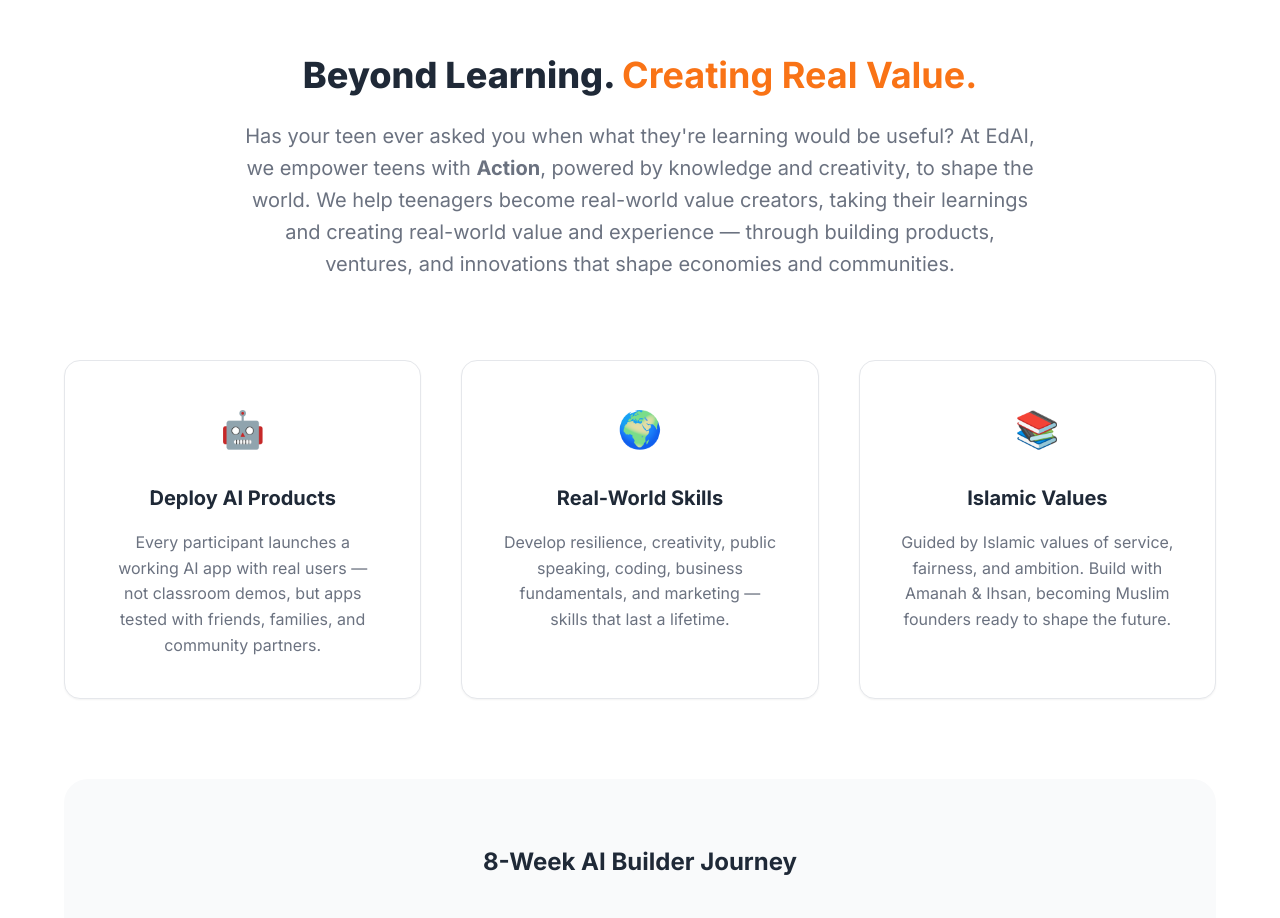
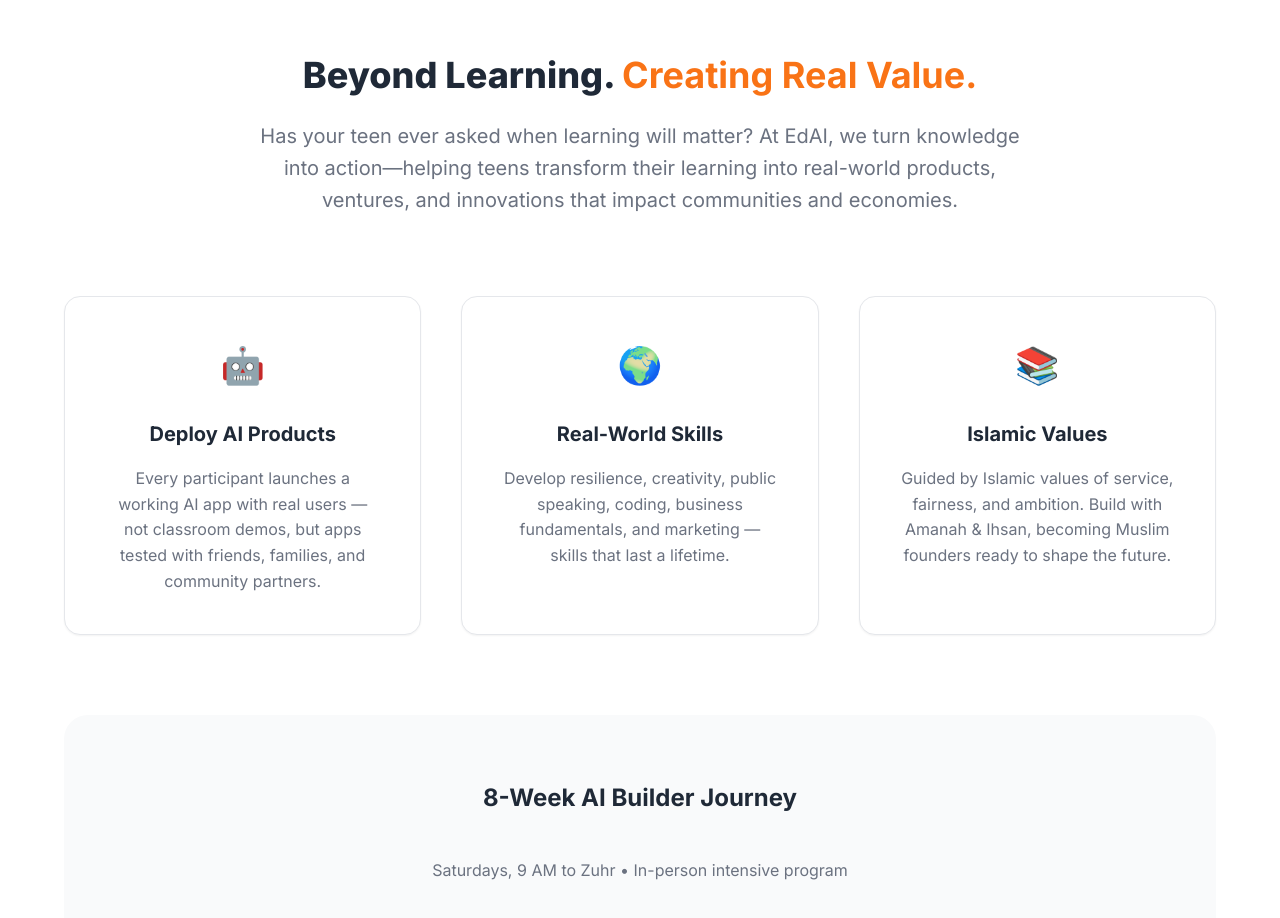
Before and after one commit to aidrisedai/edai-accelerator-landing-, a website: page index.html in a window 1280 px wide. Shown: the part 840-1758 px from the top of the page. Drawn offline with Linux system fonts and the light colour scheme.

Commit message:
Refine program overview to shorter, more impactful version
- Streamline question: 'Has your teen ever asked when learning will matter?'
- Concise value proposition: 'we turn knowledge into action'
- Cleaner, more direct messaging that's easier to read and remember
- Better flow and rhythm for improved conversion impact

```diff
--- a/index.html
+++ b/index.html
@@ -105,10 +105,9 @@
             <div class="section-header">
                 <h2 class="section-title">Beyond Learning. <span class="highlight">Creating Real Value.</span></h2>
                 <p class="section-subtitle">
-                    Has your teen ever asked you when what they're learning would be useful?
-                    At EdAI, we empower teens with <strong>Action</strong>, powered by knowledge and creativity, to shape the world.
-                    We help teenagers become real-world value creators, taking their learnings and creating real-world
-                    value and experience — through building products, ventures, and innovations that shape economies and communities.
+                    Has your teen ever asked when learning will matter? At EdAI, we turn knowledge into action—helping
+                    teens transform their learning into real-world products, ventures, and innovations that impact
+                    communities and economies.
                 </p>
             </div>
 
```
